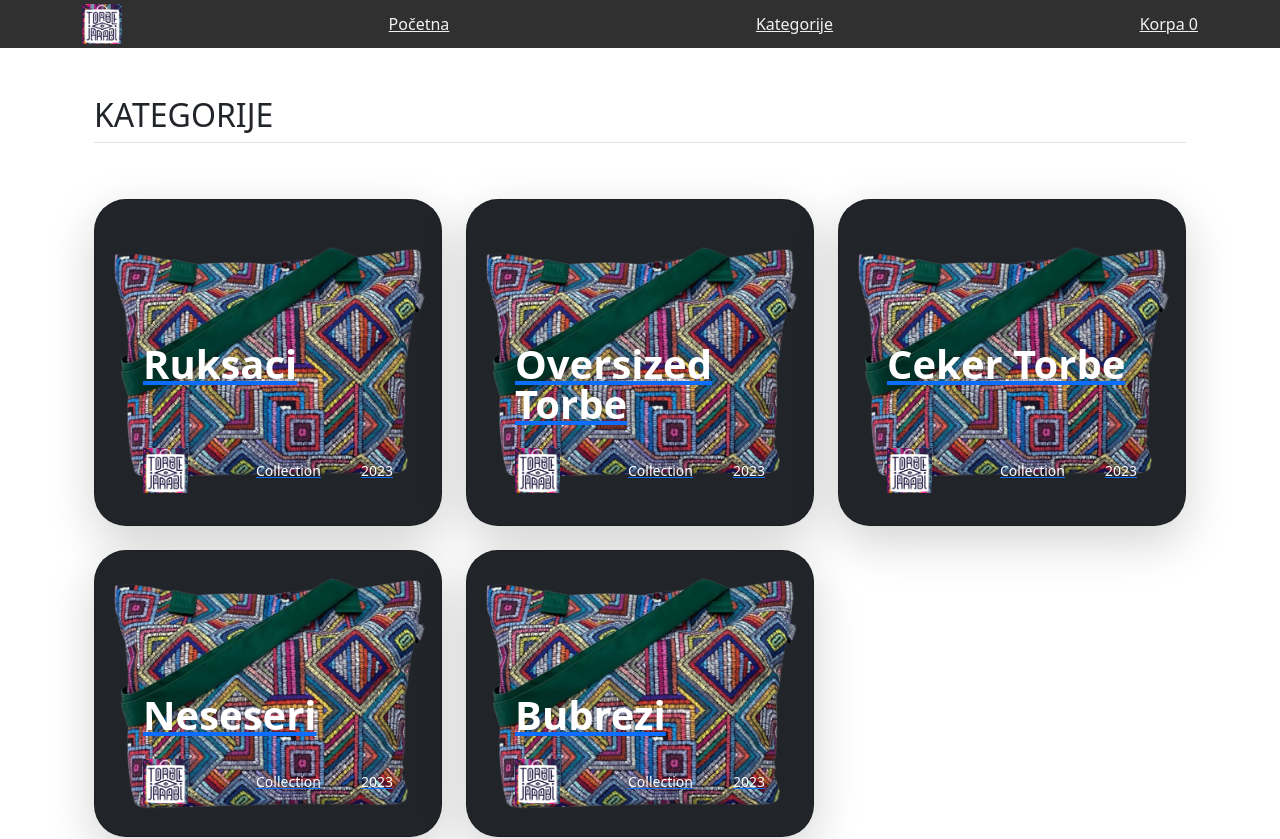
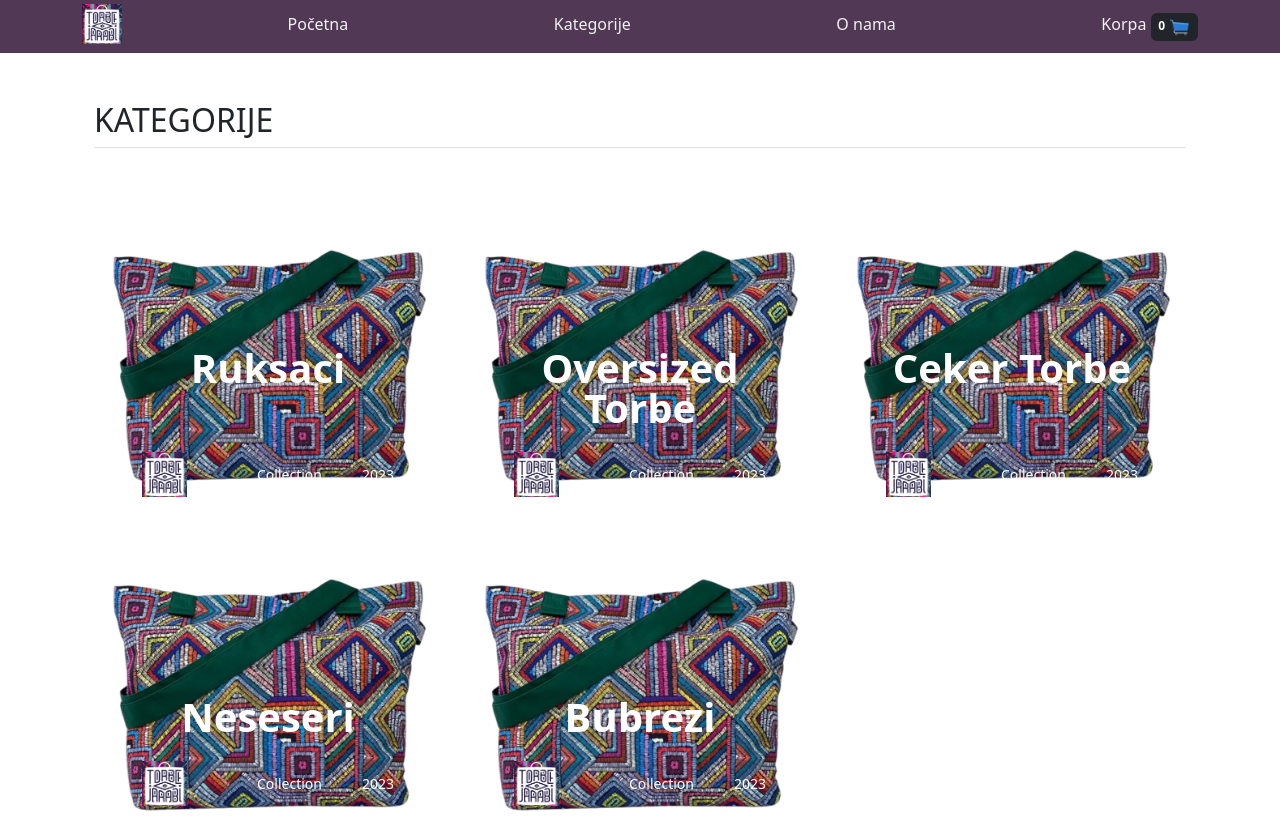
Before and after one commit to Rifat996/torbe-jarabi, a React (Create React App) app: page /products in a window 1280 px wide. Shown: the top 839 px of the page. Built offline with nearby package versions, Linux system fonts and the light colour scheme; no server answers.

Commit message:
Style updates

```diff
--- a/src/App.css
+++ b/src/App.css
@@ -1,8 +1,9 @@
 
 .site-header {
-  background-color: rgba(0, 0, 0, 0.81);
+  background-color: #381c3ddf;
   -webkit-backdrop-filter: saturate(180%) blur(20px);
   backdrop-filter: saturate(180%) blur(20px);
+
 }
 .site-header a {
   color: #f1f1f1;
--- a/src/App.js
+++ b/src/App.js
@@ -54,16 +54,19 @@ const Root = () => {
 
       <header className="site-header sticky-top py-1">
     <nav className="container d-flex justify-content-between">
-      <Link className="py-2" to="/" aria-label="Product">
+      <Link className="py-2 text-decoration-none" to="/" aria-label="Product">
         <img style={{width: "40px", position: "absolute", top: "4px"}} src={TorbeLogo} alt='logo'></img>
       </Link>
-      <Link to='/' className="py-2 d-none d-md-inline-block">
+      <Link to='/' className="py-2 d-none d-md-inline-block text-decoration-none">
         Početna
       </Link>
-      <Link to='/products' className="py-2">
+      <Link to='/products' className="py-2 text-decoration-none">
         Kategorije
       </Link>
-      <Link to='/cart' className="py-2">
+      <Link to='/' className="py-2 text-decoration-none">
+        O nama
+      </Link>
+      <Link to='/cart' className="py-2 text-decoration-none">
         Korpa <CartBadge />
       </Link>
     </nav>
--- a/src/Cart.js
+++ b/src/Cart.js
@@ -46,7 +46,7 @@ export default function Cart() {
 
         const encodedMessage = encodeURIComponent(message);
 
-        const url = `https://wa.me/38762451154?text=${encodedMessage}`;
+        const url = `https://wa.me/38762396500?text=${encodedMessage}`;
 
         return url;
       };
@@ -72,8 +72,8 @@ export default function Cart() {
 
             <Container fluid>
                 <Row className="justify-content-center">{cartItems.map((product, index) => (
-                    <Col xs={6} md={4} lg={2} key={index} className="pt-3 text-center overflow-hidden">
-                        <Card border="dark">
+                    <Col style={{ border: "none" }} xs={6} md={4} lg={2} key={index} className="pt-3 text-center bg-light overflow-hidden">
+                        <Card className='bg-light' style={{ border: 'none' }}>
                             <Card.Img variant="top" src={product.fotografija} />
 
                             <Card.Body style={{margin: '5px', display: 'flex', flexDirection: 'column', alignItems: 'center', justifyContent: 'center' }}>
--- a/src/CartBadge.js
+++ b/src/CartBadge.js
@@ -1,5 +1,7 @@
 import React, { useContext } from 'react';
 import { CartContext } from './CartContext';
+import CartIcon from './images/cart-icon.png';
+import { Badge } from 'react-bootstrap';
 
 const CartBadge = () => {
   const { cartItems } = useContext(CartContext);
@@ -7,7 +9,9 @@ const CartBadge = () => {
   // Calculate the total number of items in the Cart
   const totalItems = cartItems.length;
 
-  return <span>{totalItems}</span>;
+  return <Badge bg="dark">{totalItems}
+          <img alt='img' style={{ maxWidth: '20px', marginLeft: '5px' }} src={CartIcon}></img>
+          </Badge>;
 };
 
 export default CartBadge;
--- a/src/Footer.js
+++ b/src/Footer.js
@@ -6,7 +6,7 @@ import TorbeLogo from './images/torbe-logo1.png'
 export default function Footer() {
   return (
     <div>
-      <footer className="container py-5">
+      <footer className="container-fluid py-5">
     <div className="row">
       <div className="col-12 col-md">
       <img style={{maxWidth: "30px"}} src={TorbeLogo} alt='logo'></img>
--- a/src/Main.js
+++ b/src/Main.js
@@ -85,8 +85,8 @@ export default function Main() {
     <Container fluid style={{ width: '99%' }}>
       <Row className="justify-content-center">
         {mainProducts.map((product, k) => (
-        <Col key={k} xs={12} md={5} lg={6} className="pt-3 text-center overflow-hidden" style={{ border: "1px solid black", borderRadius: "10px", maxWidth: "500px", margin:"10px"}}>
-          <div className="my-3 py-3">
+        <Col key={k} xs={12} md={5} lg={6} className="pt-3 bg-light text-center overflow-hidden" style={{ border: "none", maxWidth: "500px", margin:"10px"}}>
+          <div>
             <h2 className="display-5">{product.naziv}</h2>
             <p className="lead">{product.detaljno}</p>
 
@@ -98,9 +98,9 @@ export default function Main() {
           <div style={{margin: '5px', display: 'flex', flexDirection: 'column', alignItems: 'center', justifyContent: 'center' }}>
           <strong>{product.cijena} KM</strong>
 
-          <Button size="sm" variant='outline-dark' onClick={() => handleProductClick(product)}>Pogledaj</Button>
+          <Button style={{ borderRadius: '0', borderColor: '#d9d9d9' }} size="sm" variant='outline-dark' onClick={() => handleProductClick(product)}>Pogledaj</Button>
 
-          <Button onClick={() => handleAddToCart(product)} style={{ marginTop: '5px' }} size="sm" variant='outline-dark' disabled={addedToCart.includes(product)}>{addedToCart.includes(product) ? 'Dodano u korpu' : 'Dodaj u Korpu'}</Button>
+          <Button onClick={() => handleAddToCart(product)} style={{ marginTop: '5px', borderRadius: '0', borderColor: '#d9d9d9' }} size="sm" variant='outline-dark' disabled={addedToCart.includes(product)}>{addedToCart.includes(product) ? 'Dodano u korpu' : 'Dodaj u Korpu'}</Button>
           </div>
         </Col>
       ))}
--- a/src/Products.js
+++ b/src/Products.js
@@ -11,12 +11,12 @@ export default function Products() {
     <div className="container px-4 py-5" id="custom-cards">
   <h2 className="pb-2 border-bottom">KATEGORIJE</h2>
   <div className="row row-cols-1 row-cols-lg-3 align-items-stretch g-4 py-5">
-    <div className="col"><Link to="/ruksaci">
+    <div className="col"><Link to="/ruksaci" className="text-decoration-none">
       <div
-        className="card card-cover h-100 overflow-hidden text-white bg-dark rounded-5 shadow-lg"
+        className="card-cover h-100 overflow-hidden text-white text-center"
         style={{ backgroundImage: `url(${Torba1})`, backgroundRepeat: "no-repeat", backgroundSize: "contain", backgroundPosition: "center" }}
       >
-        <div className="d-flex flex-column h-100 p-5 pb-3 text-white text-shadow-1">
+        <div className="d-flex flex-column h-100 p-5 pb-3 text-white text-shadow-3">
           <h2 className="pt-5 mt-5 mb-4 display-6 lh-1 fw-bold">
             Ruksaci
           </h2>
@@ -46,9 +46,9 @@ export default function Products() {
       </div>
       </Link>
     </div>
-    <div className="col"><Link to='/torbe'>
+    <div className="col"><Link to='/torbe' className="text-decoration-none">
       <div
-        className="card card-cover h-100 overflow-hidden text-white bg-dark rounded-5 shadow-lg"
+        className="card-cover h-100 overflow-hidden text-white text-center"
         style={{ backgroundImage: `url(${Torba1})`, backgroundRepeat: "no-repeat", backgroundSize: "contain", backgroundPosition: "center" }}
       >
         <div className="d-flex flex-column h-100 p-5 pb-3 text-white text-shadow-1">
@@ -79,9 +79,9 @@ export default function Products() {
       </div>
       </Link>
     </div>
-    <div className="col"><Link to='/cekeri'>
+    <div className="col"><Link to='/cekeri' className="text-decoration-none">
       <div
-        className="card card-cover h-100 overflow-hidden text-white bg-dark rounded-5 shadow-lg"
+        className="card-cover h-100 overflow-hidden text-white text-center"
         style={{ backgroundImage: `url(${Torba1})`, backgroundRepeat: "no-repeat", backgroundSize: "contain", backgroundPosition: "center" }}
       >
         <div className="d-flex flex-column h-100 p-5 pb-3 text-white text-shadow-1">
@@ -112,9 +112,9 @@ export default function Products() {
       </div>
       </Link>
     </div>
-    <div className="col"><Link to='/neseseri'>
+    <div className="col"><Link to='/neseseri' className="text-decoration-none">
       <div
-        className="card card-cover h-100 overflow-hidden text-white bg-dark rounded-5 shadow-lg"
+        className="card-cover h-100 overflow-hidden text-white text-center"
         style={{ backgroundImage: `url(${Torba1})`, backgroundRepeat: "no-repeat", backgroundSize: "contain", backgroundPosition: "center" }}
       >
         <div className="d-flex flex-column h-100 p-5 pb-3 text-white text-shadow-1">
@@ -145,9 +145,9 @@ export default function Products() {
       </div>
       </Link>
     </div>
-    <div className="col"><Link to='/bubrezi'>
+    <div className="col"><Link to='/bubrezi' className="text-decoration-none">
       <div
-        className="card card-cover h-100 overflow-hidden text-white bg-dark rounded-5 shadow-lg"
+        className="card-cover h-100 overflow-hidden text-white text-center"
         style={{ backgroundImage: `url(${Torba1})`, backgroundRepeat: "no-repeat", backgroundSize: "contain", backgroundPosition: "center" }}
       >
         <div className="d-flex flex-column h-100 p-5 pb-3 text-shadow-1">
```
Also changed, not shown: src/images/cart-icon.png (added).
